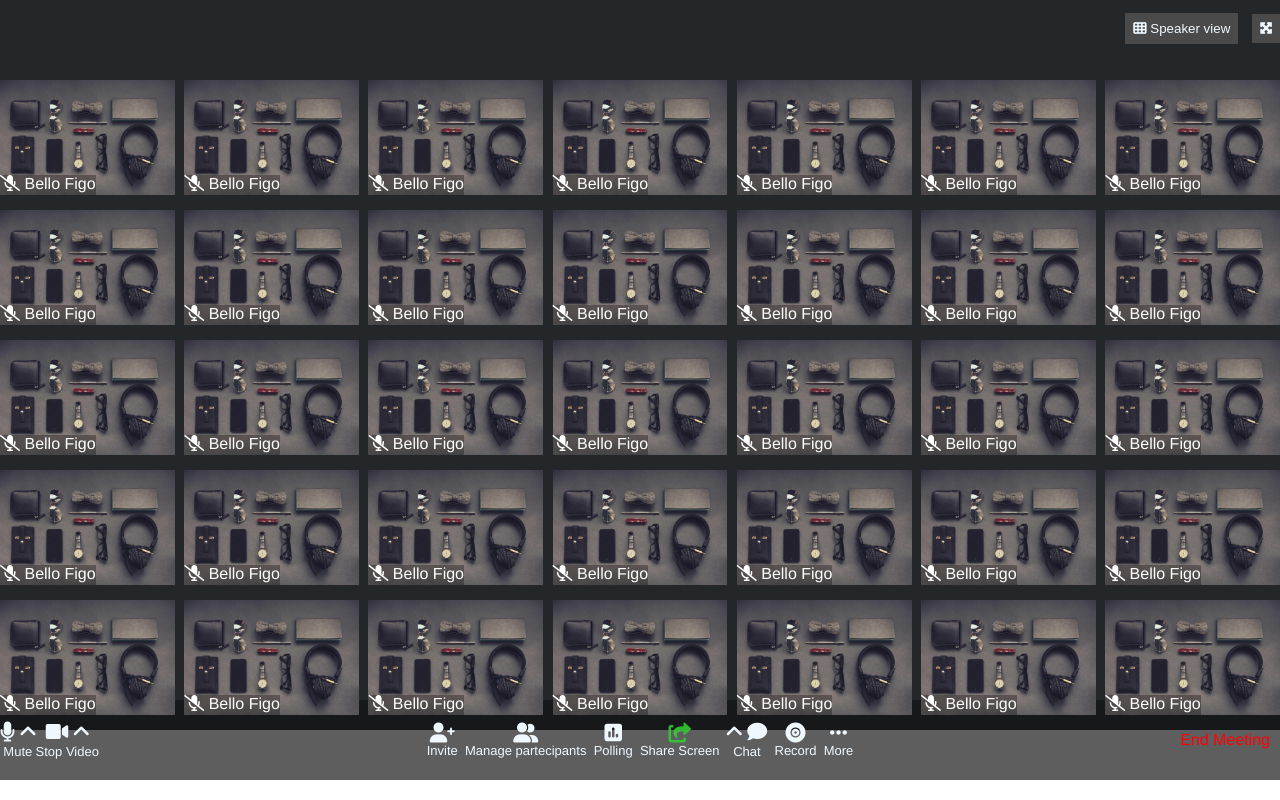
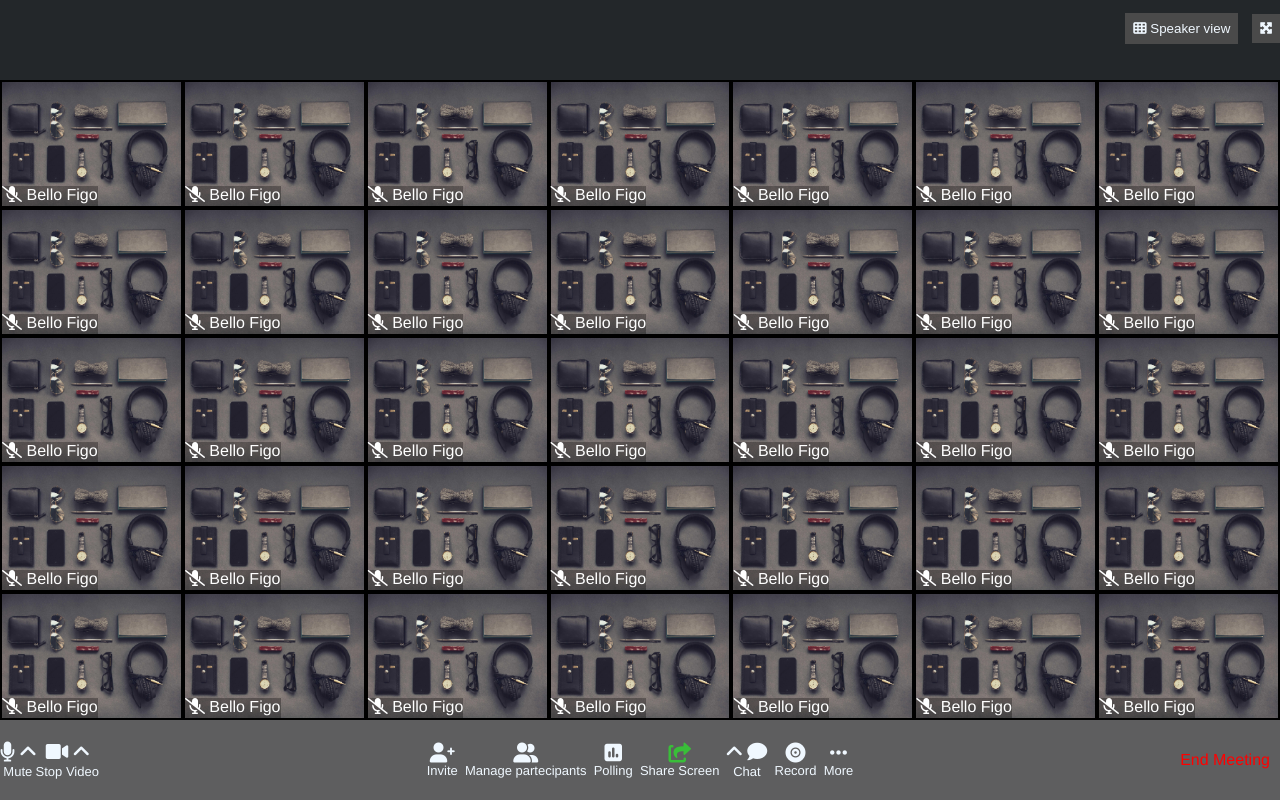
Before and after one commit to LorenzoSeverini/html-css-zoom, a plain HTML site: page index.html in a window 1280 px wide. Drawn offline with Linux system fonts and the light colour scheme.

Commit message:
style fix(main):fix img size e container

```diff
--- a/css/style.css
+++ b/css/style.css
@@ -36,28 +36,32 @@ header > button {
 
 main {
     width: 100%;
-    height: calc(100vh - 10rem - 1.25rem)
+    height: calc(100vh - 10rem)
 }
 
 .boxed{
     max-width: 109.375rem;
+    height: 100%;
     margin: 0 auto;
     display: flex;
     flex-wrap: wrap;
-    justify-content: space-between;
+    justify-content: center;
+    align-items: center;
+    overflow-y: auto;
 }
 
 .containerImg {
-    width: calc(100% / 7 - .5rem);
-    height: calc(100% / 5 - .5rem);
+    width: calc(100% / 7);
+    height: calc(100% / 5);
     position: relative;
-    margin-bottom: .9375rem;
+    border: .125rem solid black;
 }
 
 .containerImg > img {
     width: 100%;
     height: 100%;
     display: block;
+    object-fit: cover;
 }
 
 .containerImg > .nameUser {
```
